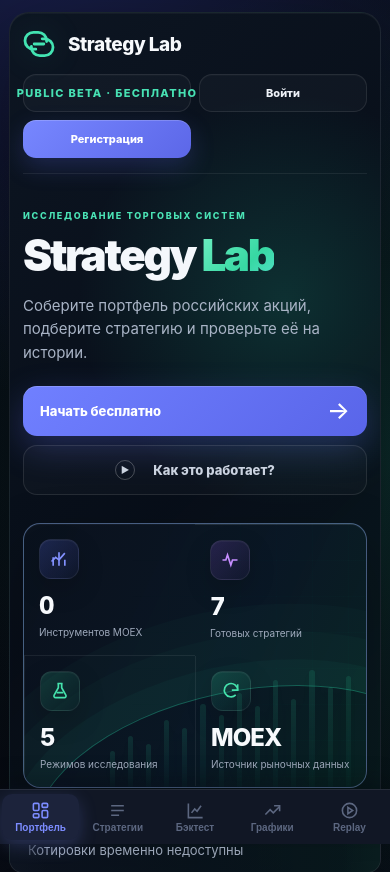
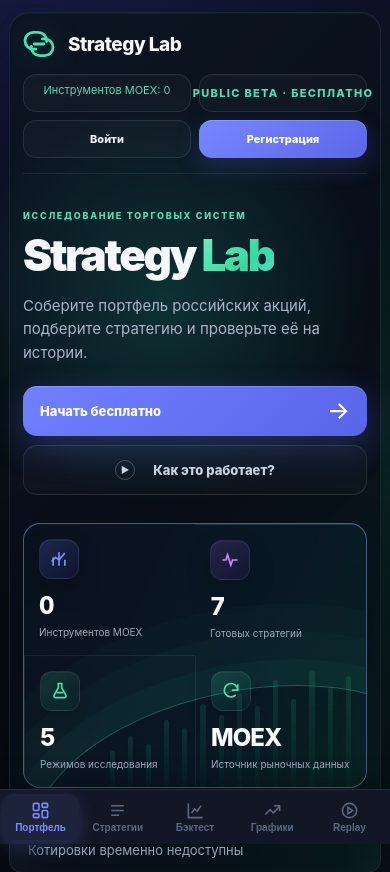
Before and after one commit to MainBooo/strategy-lab, a Flask app: page / in a window 390 px wide. Shown: the top 872 px of the page. Run offline with Flask 3, Linux system fonts and the light colour scheme; data that the repository does not hold is empty.

Commit message:
Keep premium header menus visible and mobile status intact

```diff
--- a/static/auth.css
+++ b/static/auth.css
@@ -106,3 +106,10 @@
    utility in styles.css. Keep the hidden state authoritative so an empty
    validation box never leaves a red outline or vertical gap. */
 .assignment-validation.hidden { display: none; }
+
+/* The premium hero contains dropdowns (account + notifications), so unlike
+   the decorative stat card it must not clip descendants. Keep the glow
+   itself inside the rounded card and preserve the MOEX status pill on mobile. */
+.hero.hero-premium { overflow: visible; }
+.hero.hero-premium::before { right: 0; }
+.hero-premium #status { display: inline-flex; }
```
